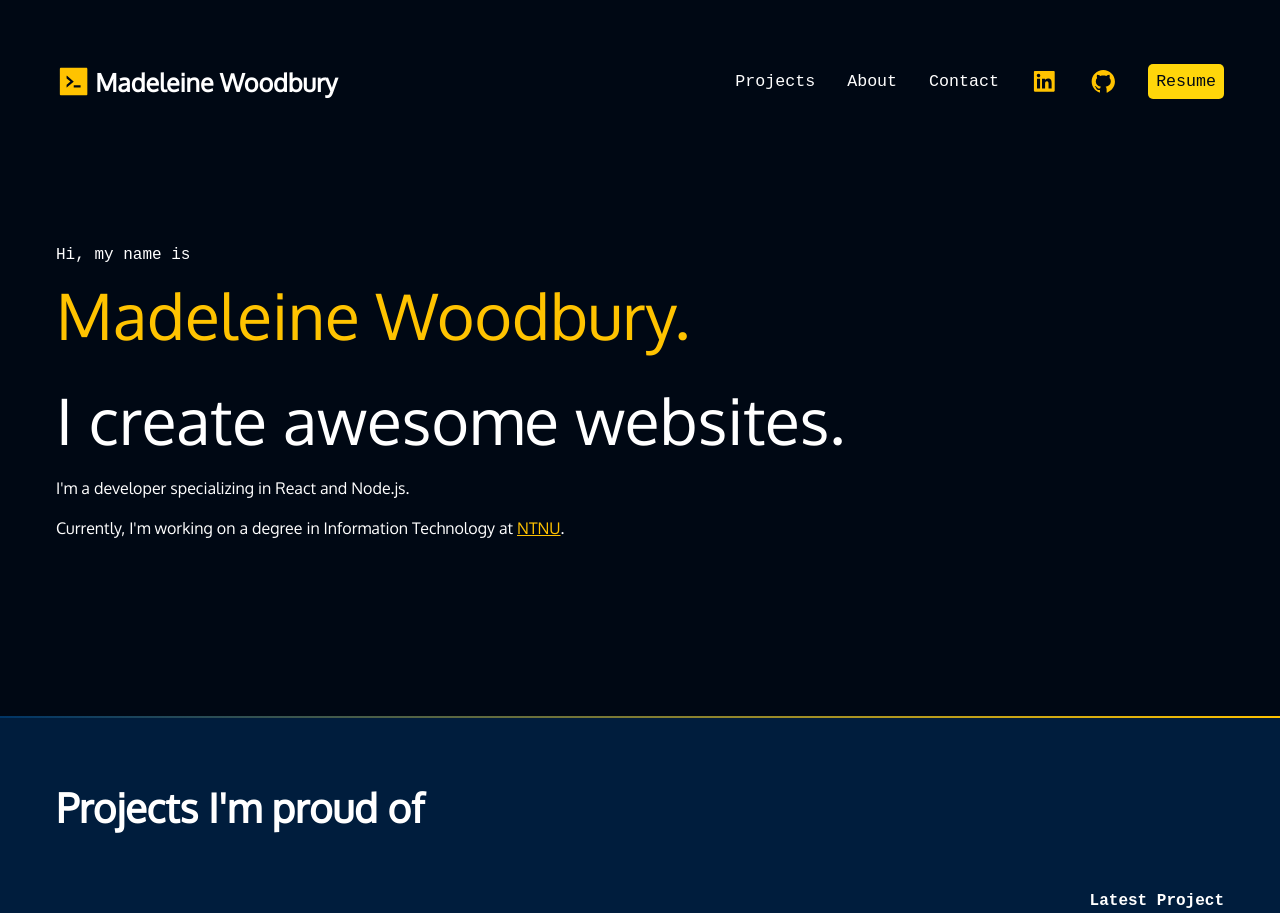
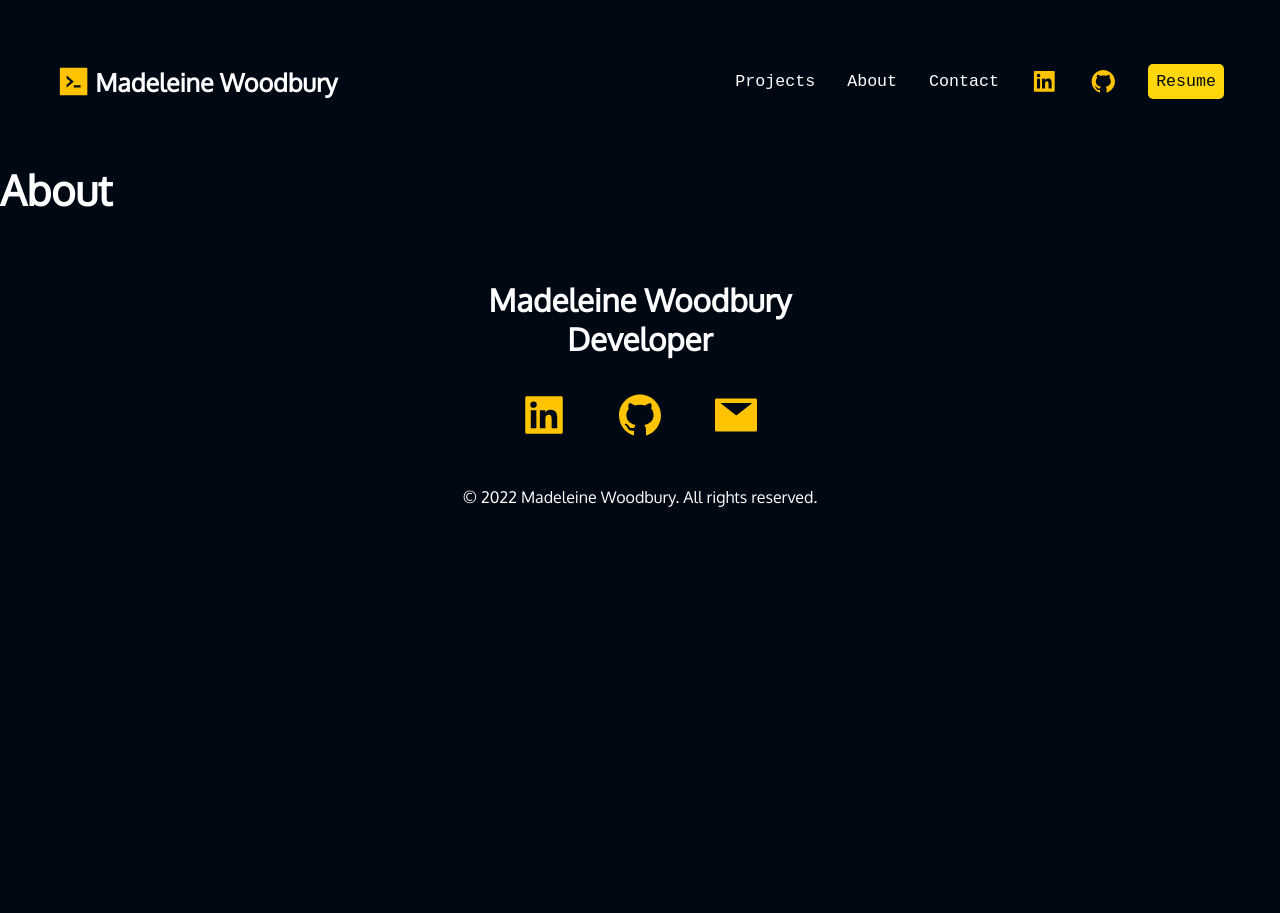
Before and after one commit to madeleinewoodbury/portfolio, a React (Create React App) app: page /about in a window 1280 px wide. Shown: the top 913 px of the page. After the commit the page ends 800 px from the top, so only its background shows below. Built offline with nearby package versions, Linux system fonts and the light colour scheme; a web font is replaced by a local one.

Commit message:
Setup routes with React Router

```diff
--- a/package.json
+++ b/package.json
@@ -9,6 +9,7 @@
     "react": "^18.1.0",
     "react-dom": "^18.1.0",
     "react-icons": "^4.4.0",
+    "react-router-dom": "^6.3.0",
     "react-scripts": "5.0.1",
     "web-vitals": "^2.1.4"
   },
--- a/src/App.js
+++ b/src/App.js
@@ -1,22 +1,22 @@
+import { BrowserRouter as Router, Routes, Route } from 'react-router-dom';
 import Navbar from './components/layout/Navbar';
-import Landing from './pages/Landing';
-import Projects from './pages/Projects';
-import Gradient from './components/layout/Gradient';
+import Home from './pages/Home';
+import About from './pages/About';
+import Contact from './pages/Contact';
 import Footer from './components/layout/Footer';
 import './App.css';
 
 function App() {
   return (
-    <>
+    <Router>
       <Navbar />
-      <main>
-        <Landing />
-        <Gradient />
-        <Projects />
-        <Gradient />
-        <Footer />
-      </main>
-    </>
+      <Routes>
+        <Route path='/' element={<Home />} />
+        <Route path='/about' element={<About />} />
+        <Route path='/contact' element={<Contact />} />
+      </Routes>
+      <Footer />
+    </Router>
   );
 }
 
--- /dev/null
+++ b/src/pages/About.js
@@ -0,0 +1,9 @@
+const About = () => {
+  return (
+    <div>
+      <h1>About</h1>
+    </div>
+  );
+};
+
+export default About;
--- /dev/null
+++ b/src/pages/Contact.js
@@ -0,0 +1,9 @@
+const Contact = () => {
+  return (
+    <div>
+      <h1>Contact</h1>
+    </div>
+  );
+};
+
+export default Contact;
--- /dev/null
+++ b/src/pages/Home.js
@@ -0,0 +1,16 @@
+import Landing from '../components/layout/Landing';
+import Projects from '../components/Projects';
+import Gradient from '../components/layout/Gradient';
+
+const Home = () => {
+  return (
+    <main>
+      <Landing />
+      <Gradient />
+      <Projects />
+      <Gradient />
+    </main>
+  );
+};
+
+export default Home;
```
Also changed, not shown: src/components/Projects.js (renamed from src/pages/Projects.js), src/components/layout/Landing.js (renamed from src/pages/Landing.js), 1 other file (tests, documents, lock files or other folders).
